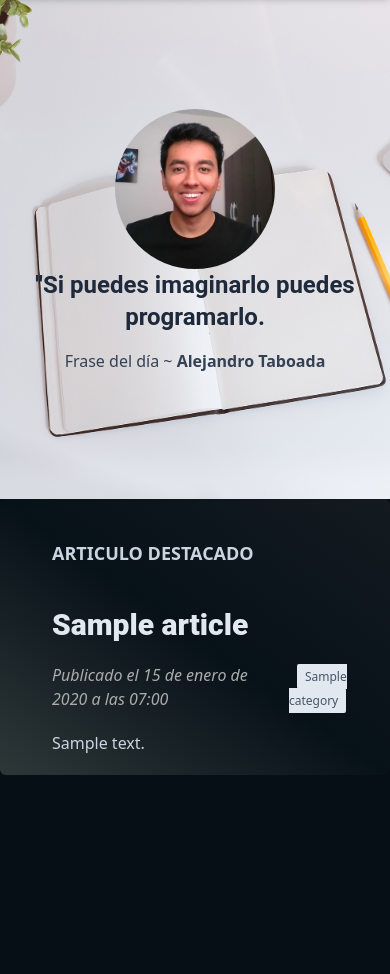
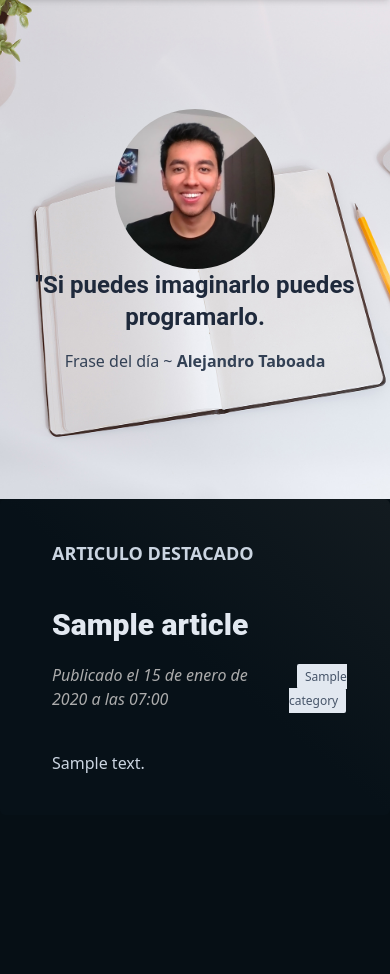
Before and after one commit to Hidrah12/Afterflow, a Django app: template apps/core/templates/index.html in a window 390 px wide. Shown: the part 75-1049 px from the top of the page. Run offline with Django 4.2, Linux system fonts and the light colour scheme; tables that the repository leaves empty hold one stand-in row (values such as "Sample post"); the template is opened without the code that fills it: values that come from a table or form of the project are taken from there, most other values are stand-ins (such as "Sample title", 1, 10 or a date in 2020); some libraries are stand-ins or nearby versions.

Commit message:
se cambiaron los estilos del banner y el navbar

```diff
--- a/apps/core/templates/components/featured-article.html
+++ b/apps/core/templates/components/featured-article.html
@@ -1,11 +1,10 @@
 {% load static %}
-<article class="mt-[6rem] blg:mt-0 h-[600px] blg:h-auto relative flex justify-center items-center space-x-8 shadow-md blg:shadow-none mx-10
-    bg-gradient-to-tr from-white via-white to-[#f6f5f6] dark:bg-gradient-to-tr dark:from-[#2e3738] dark:via-[#071118] dark:to-[#131b20] rounded-md bxl:mx-0 bxl:justify-around bxl:px-5">
-    <div class="img-content">
+<article class="mt-[6rem] blg:mt-0 bxl:mt-[4.6rem] h-[600px] blg:h-auto relative flex justify-center items-center space-x-8 shadow-md blg:shadow-none mx-10 bg-gradient-to-tr from-white via-white to-[#f6f5f6] dark:bg-gradient-to-tr dark:from-[#071118] dark:via-[#071118] dark:to-[#131b20] rounded-md bxl:mx-0 bxl:justify-around bxl:px-5 lg:mx-10 lg:mt-[6rem] blg:mx-0">
+    <div class="img-content relative">
         <h2 class="text-lg font-semibold text-slate-800 dark:text-slate-300 my-5">ARTICULO DESTACADO</h2>
-        <img src="{% static 'images/featured-dark-image.png' %}" id="featured-image" alt="imagen del articulo destacado" class="w-[350px] rounded-md lg:w-[400px]">
+        <img src="{% static 'images/featured-dark-image.png' %}" id="featured-image" alt="imagen del articulo destacado" class="w-[350px] rounded-md lg:w-[400px] bxl:w-[400px]">
     </div>
-    <div class="w-[700px] blg:w-auto">
+    <div class="w-[700px] blg:w-auto bxl:w-[600px]">
         <h2 class="text-lg font-semibold blg:py-5 text-slate-800 dark:text-slate-300 my-5 invisible absolute blg:relative blg:visible">ARTICULO DESTACADO</h2>
         <h1 class="title text-5xl font-extrabold font-['Roboto'] mb-5 text-slate-800 hover:text-cyan-400 dark:text-slate-200 dark:hover:text-cyan-500 transition-colors bxl:text-4xl lg:text-3xl"><a href="#">{{featured.title}}</a></h1>
         <div class="flex space-x-5">
@@ -14,9 +13,10 @@
                 <a href="#" class="py-1 p-2 ml-2 rounded-sm text-xs font-normal bg-slate-200 text-slate-600 hover:bg-[#e1e0e0]">{{featured.category}}</a>
             </span>
         </div>
-        <p class="text-lg py-5 text-slate-800 dark:text-slate-300 whitespace-pre-wrap lg:text-base">{{featured.summary}}</p>
+        <p class="text-lg py-10 text-slate-800 dark:text-slate-300 whitespace-pre-wrap lg:text-base">{{featured.summary}}</p>
     </div>
 </article>
+
 <style>
     @media screen and (max-width: 910px) {
         .img-content {
--- a/apps/core/templates/components/navbar/search-form.html
+++ b/apps/core/templates/components/navbar/search-form.html
@@ -1,4 +1,4 @@
-<div class="relative blg:invisible blg:absolute">
+<div class="relative lg:invisible lg:absolute">
     <form action="" method="get" class="relative overflow-x-hidden">
         <input type="text" class="h-10 w-auto rounded-md p-5 dark:outline-none outline-none bg-[#f3f2f2b7] dark:bg-[#262626] dark:text-white" placeholder="Buscar contenido..." id="search-input">
     </form>
--- a/static/dist/output.css
+++ b/static/dist/output.css
@@ -634,8 +634,8 @@
   margin-bottom: 0.75rem;
 }
 
-.mt-\[5rem\] {
-  margin-top: 5rem;
+.mt-\[4\.6rem\] {
+  margin-top: 4.6rem;
 }
 
 .mt-\[6rem\] {
@@ -648,10 +648,6 @@
 
 .ml-2 {
   margin-left: 0.5rem;
-}
-
-.mt-\[4\.6rem\] {
-  margin-top: 4.6rem;
 }
 
 .block {
@@ -696,10 +692,6 @@
 
 .w-\[100\%\] {
   width: 100%;
-}
-
-.w-\[80\%\] {
-  width: 80%;
 }
 
 .w-\[350px\] {
@@ -958,6 +950,11 @@
   padding-bottom: 0.5rem;
 }
 
+.py-10 {
+  padding-top: 2.5rem;
+  padding-bottom: 2.5rem;
+}
+
 .pl-5 {
   padding-left: 1.25rem;
 }
@@ -1054,11 +1051,6 @@
 .text-\[rgb\(172\2c 172\2c 172\)\] {
   --tw-text-opacity: 1;
   color: rgb(172 172 172 / var(--tw-text-opacity));
-}
-
-.text-cyan-400 {
-  --tw-text-opacity: 1;
-  color: rgb(34 211 238 / var(--tw-text-opacity));
 }
 
 .text-slate-600 {
@@ -1213,6 +1205,12 @@
   --tw-gradient-stops: var(--tw-gradient-from), var(--tw-gradient-to);
 }
 
+.dark .dark\:from-\[\#071118\] {
+  --tw-gradient-from: #071118;
+  --tw-gradient-to: rgb(7 17 24 / 0);
+  --tw-gradient-stops: var(--tw-gradient-from), var(--tw-gradient-to);
+}
+
 .dark .dark\:via-\[\#071118\] {
   --tw-gradient-to: rgb(7 17 24 / 0);
   --tw-gradient-stops: var(--tw-gradient-from), #071118, var(--tw-gradient-to);
@@ -1294,6 +1292,38 @@
     margin-right: 0px;
   }
 
+  .bxl\:mt-0 {
+    margin-top: 0px;
+  }
+
+  .bxl\:mt-1 {
+    margin-top: 0.25rem;
+  }
+
+  .bxl\:mt-\[4\.6rem\] {
+    margin-top: 4.6rem;
+  }
+
+  .bxl\:w-\[600px\] {
+    width: 600px;
+  }
+
+  .bxl\:w-\[500px\] {
+    width: 500px;
+  }
+
+  .bxl\:w-\[450px\] {
+    width: 450px;
+  }
+
+  .bxl\:w-\[420px\] {
+    width: 420px;
+  }
+
+  .bxl\:w-\[400px\] {
+    width: 400px;
+  }
+
   .bxl\:justify-around {
     justify-content: space-around;
   }
@@ -1310,6 +1340,23 @@
 }
 
 @media (max-width: 1023px) {
+  .lg\:invisible {
+    visibility: hidden;
+  }
+
+  .lg\:absolute {
+    position: absolute;
+  }
+
+  .lg\:mx-10 {
+    margin-left: 2.5rem;
+    margin-right: 2.5rem;
+  }
+
+  .lg\:mt-\[6rem\] {
+    margin-top: 6rem;
+  }
+
   .lg\:w-\[400px\] {
     width: 400px;
   }
@@ -1351,8 +1398,9 @@
     position: relative;
   }
 
-  .blg\:mt-\[4\.6rem\] {
-    margin-top: 4.6rem;
+  .blg\:mx-0 {
+    margin-left: 0px;
+    margin-right: 0px;
   }
 
   .blg\:mt-0 {
@@ -1397,6 +1445,14 @@
   .md\:w-\[20rem\] {
     width: 20rem;
   }
+
+  .md\:font-normal {
+    font-weight: 400;
+  }
+
+  .md\:font-light {
+    font-weight: 300;
+  }
 }
 
 @media (max-width: 639px) {
```
